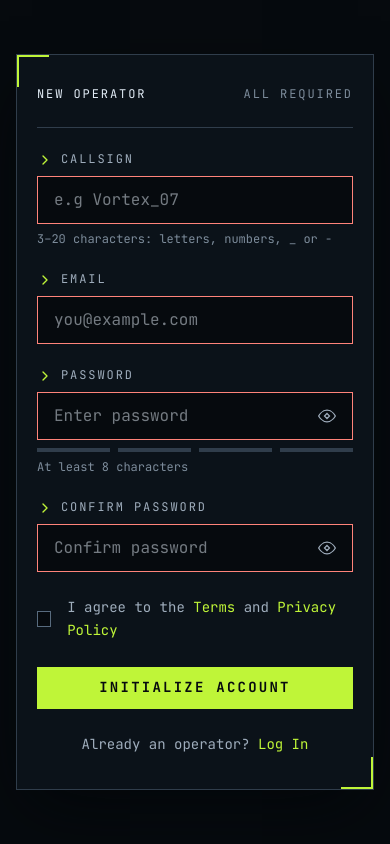
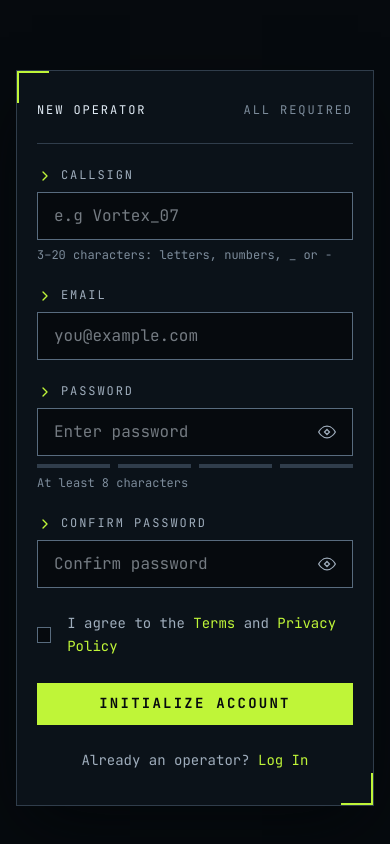
Before and after one commit to repro123/gamer-form, a React (Vite) app: page / in a window 390 px wide. Built offline with nearby package versions, Linux system fonts and the light colour scheme.

Commit message:
feat: enhance Form and FormInput components for improved styling and className support

```diff
--- a/src/components/form/Form.tsx
+++ b/src/components/form/Form.tsx
@@ -22,6 +22,10 @@ interface FormInputDataProps {
   autoComplete?: string;
 }
 
+interface FormProps {
+  className?: string;
+}
+
 const formInputsData: FormInputDataProps[] = [
   { label: "callsign", type: "text", placeholder: "e.g Vortex_07", name: "callsign", autoComplete: "username" },
   { label: "email", type: "email", placeholder: "you@example.com", name: "email", autoComplete: "email" },
@@ -41,7 +45,7 @@ const formInputsData: FormInputDataProps[] = [
   },
 ];
 
-function Form() {
+function Form({ className = "" }: FormProps) {
   const {
     register,
     handleSubmit,
@@ -73,7 +77,7 @@ function Form() {
   return (
     <form
       onSubmit={handleSubmit(onSubmit)}
-      className="px-5 py-8 md:p-10 shadow-navy bg-neutral-900 border border-neutral-700 grid gap-6 relative"
+      className={`px-5 py-8 md:p-10 shadow-navy bg-neutral-900 border border-neutral-700 grid gap-6 relative mt-8 lg:mt-0 ${className}`}
       noValidate
     >
       <FormHeading />
--- a/src/components/form/FormInput.tsx
+++ b/src/components/form/FormInput.tsx
@@ -19,7 +19,7 @@ function FormInput({ id, type, placeholder, autoComplete, isValid, ...rest }: Fo
     <div className="relative">
       <input
         type={inputType}
-        className={`bg-neutral-950 border h-12 w-full block text-neutral-100 preset-4 px-4 focus-visible:outline-offset-2 ${isPasswordInput ? "pr-24" : "pr-14"} ${!isValid ? "border-red-400 focus-visible:outline focus-visible:outline-red-400" : "border-neutral-600 focus-visible:border-lime-500 focus-visible:outline focus-visible:outline-lime-500"}`}
+        className={`bg-neutral-950 border h-12 w-full block text-neutral-100 preset-4 px-4 border-neutral-600 focus-visible:outline-2 focus-visible:outline-offset-2 focus-visible:border-lime-500 focus-visible:outline-lime-500 aria-invalid:border-red-400 aria-invalid:focus-visible:border-red-400 aria-invalid:focus-visible:outline-red-400 ${isPasswordInput ? "pr-24" : "pr-14"}`}
         id={id}
         placeholder={placeholder}
         autoComplete={autoComplete}
```
